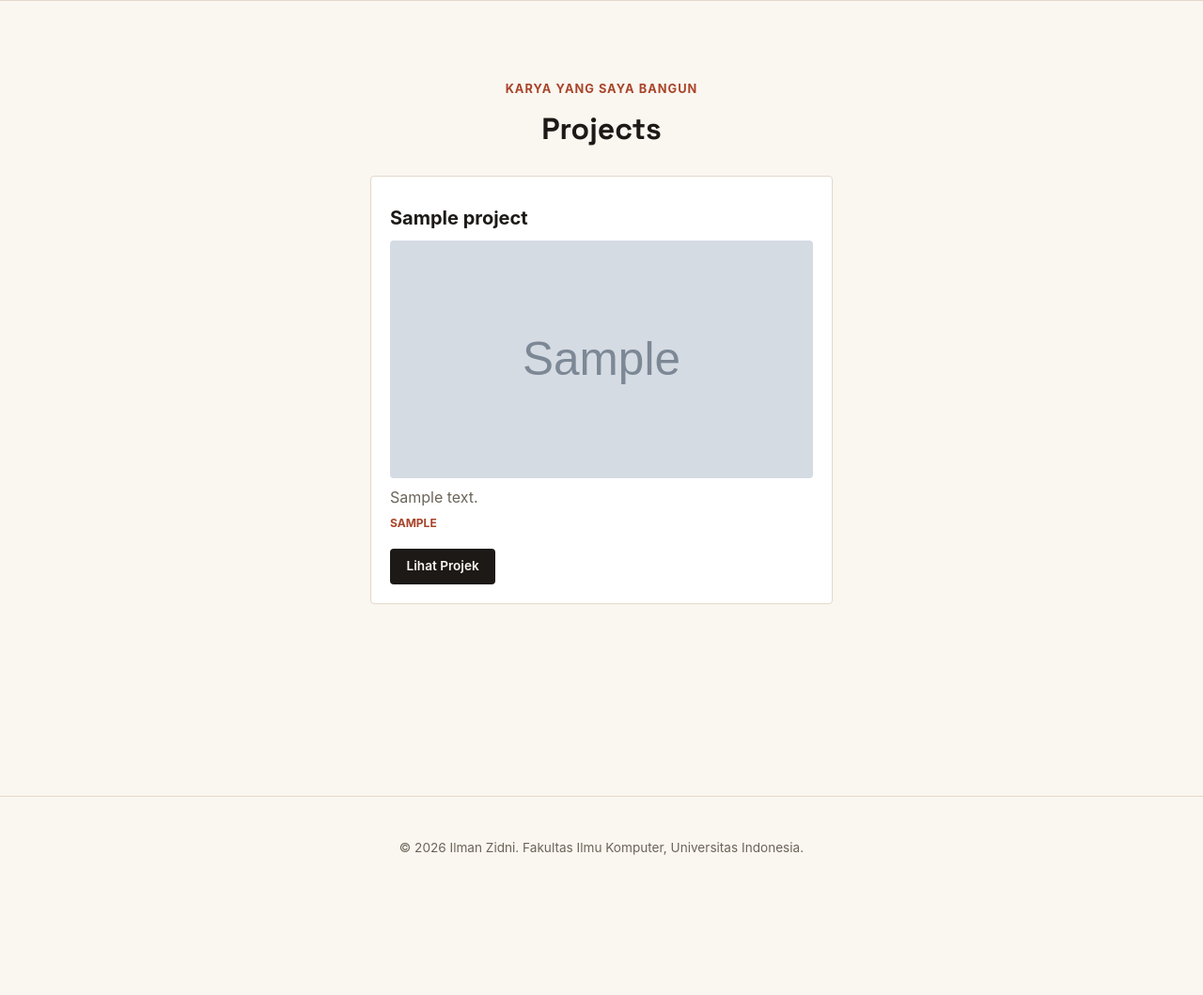
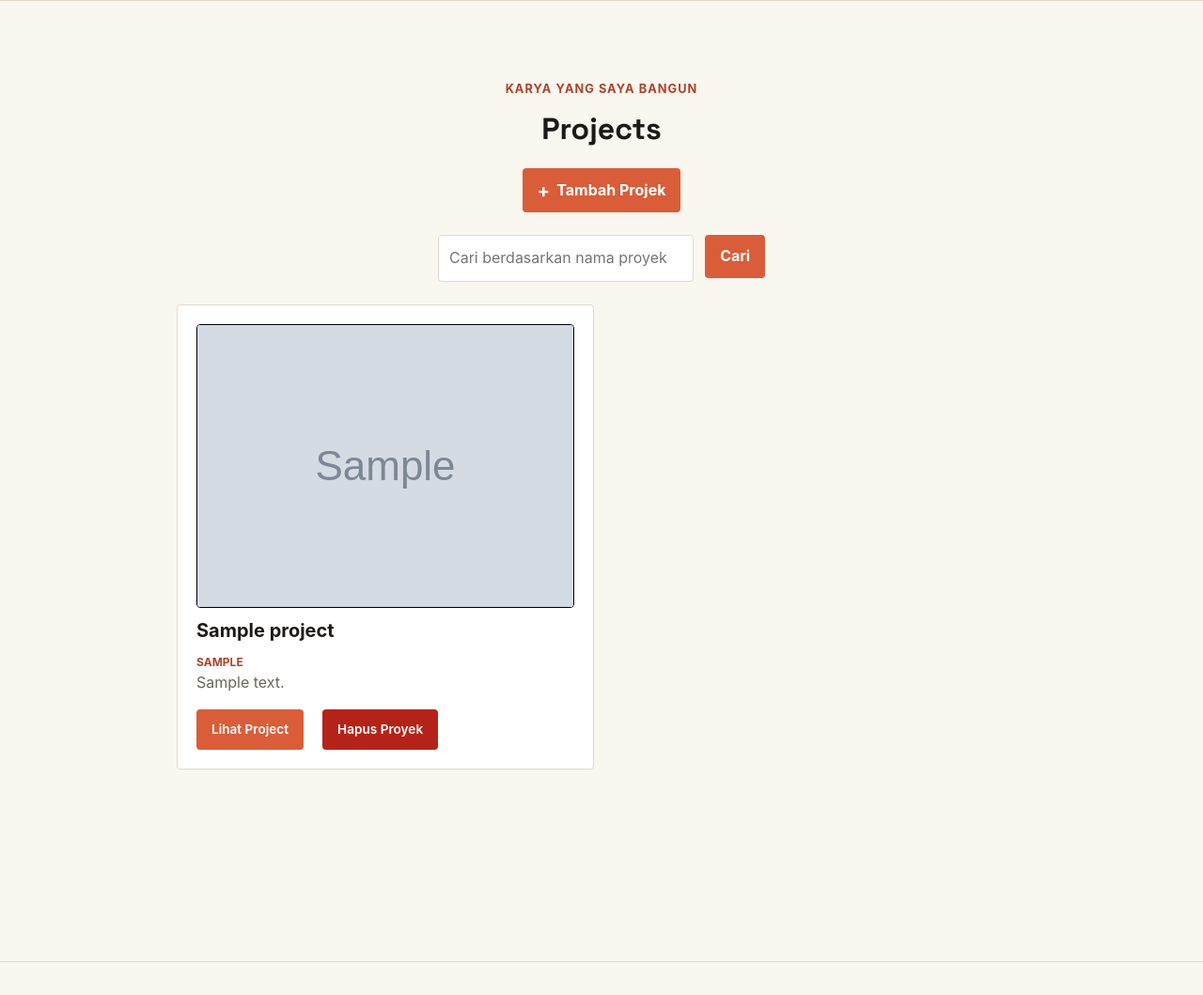
Before and after one commit to ilmanzidnicom/myportofolio, a Django app: page /projects/ in a window 1280 px wide. Shown: the part 74-1133 px from the top of the page at 94% size. Before the commit the page ends 984 px from the top, so only its background shows below. Run offline with Django 5.2, Linux system fonts and the light colour scheme; tables that the repository leaves empty hold one stand-in row (values such as "Sample post"); grey boxes marked "Sample" are stand-in pictures.

Commit message:
feat: Implementasi data delivery dengan JSON, dan memperbarui halaman show_projects

```diff
--- a/main/urls.py
+++ b/main/urls.py
@@ -8,5 +8,7 @@
     path("", show_main, name="show_main"),
     path("experience/", show_experience, name="show_experience"),
     path("projects/", show_projects, name="show_projects"),
+    path("api/projects/", get_projects_json, name="get_projects_json"),
     path("projects/add/", create_project, name="create_project"),
+    path("projects/<uuid:project_id>/delete/", delete_project, name="delete_project")
 ]
--- a/main/views.py
+++ b/main/views.py
@@ -1,5 +1,7 @@
 from django.contrib import messages
-from django.shortcuts import redirect, render
+from django.core import serializers
+from django.http import HttpResponse
+from django.shortcuts import get_object_or_404, redirect, render
 
 from .models import *
 from .forms import *
@@ -28,10 +30,30 @@
     return render(request, "experience.html", global_context | context)
 
 def show_projects(request):
+    json_response = get_projects_json(request)
+
+    projects = serializers.deserialize(
+        "json",
+        json_response.content.decode("utf-8"),
+    )
+    projects = [project.object for project in projects]
+    title_query = request.GET.get("title", "").strip()
+
     context = {
-        "project_list": Project.objects.all(),
+        "project_list": projects,
+        "title_query": title_query,
     }
     return render(request, "project.html", global_context | context)
+
+def get_projects_json(request):
+    title_query = request.GET.get("title", "").strip()
+    projects = Project.objects.all()
+
+    if title_query:
+        projects = projects.filter(title__icontains=title_query)
+
+    projects_json = serializers.serialize("json", projects)
+    return HttpResponse(projects_json, content_type="application/json")
 
 def create_project(request):
     form = ProjectForm(request.POST or None)
@@ -46,3 +68,13 @@
     }
 
     return render(request, "projects_form.html", global_context | context)
+
+def delete_project(request, project_id):
+    project = get_object_or_404(Project, pk=project_id)
+
+    if request.method == "POST":
+        project.delete()
+        messages.success(request, "Project berhasil dihapus!")
+        return redirect("main:show_projects")
+
+    return redirect("main:show_projects")
--- a/static/css/style.css
+++ b/static/css/style.css
@@ -282,17 +282,11 @@
     font-weight: 600;
 }
 
+/* Projects Form */
 .project-form {
     width: 100%;
     max-width: 100%;
     margin-top: 1.5rem;
-}
-
-.project-img {
-    aspect-ratio: 16 / 9;
-    width: 50vw;
-    border-radius: var(--radius);
-    max-width: 450px;
 }
 
 .form-group {
@@ -347,3 +341,210 @@
 .button-secondary {
     background: var(--ink);
 }
+
+/* Projects */
+.project-header {
+    width: 100%;
+    display: flex;
+    align-items: center;
+    gap: 1rem;
+    margin-bottom: 1.5rem;
+    flex-direction: column;
+}
+
+.project-grid {
+    grid-template-columns: repeat(2, minmax(0, 1fr));
+}
+
+.project-grid .experience-card {
+    display: flex;
+    flex-direction: column;
+}
+
+.project-image {
+    display: block;
+    width: 100%;
+    height: auto;
+    border: 1px solid black;
+    border-radius: var(--radius);
+}
+
+.project-header h1 {
+    margin-bottom: 0;
+}
+
+.project-add-button {
+    display: inline-flex;
+    align-items: center;
+    gap: 0.45rem;
+}
+
+.project-add-button span {
+    font-size: 1.25rem;
+    line-height: 1;
+}
+
+.project-search {
+    display: flex;
+    gap: 0.75rem;
+    margin-bottom: 1.5rem;
+}
+
+.project-search__input {
+    width: 100%;
+    min-width: 0;
+    padding: 0.7rem;
+    border: 1px solid var(--line);
+    border-radius: var(--radius);
+    background: #fff;
+    color: var(--ink);
+    font: inherit;
+}
+
+.project-search__input:focus {
+    outline: 2px solid var(--accent);
+    border-color: var(--accent);
+}
+
+.project-actions {
+    display: flex;
+    align-items: center;
+    flex-wrap: wrap;
+    gap: 20px;
+    margin-top: 1rem;
+}
+
+.project-actions .button {
+    font-size: 0.85rem;
+    font-weight: 600;
+}
+
+.project-card-actions {
+    display: flex;
+    flex-direction: column;
+    margin-top: auto;
+}
+
+.hide {
+    display: none !important;
+}
+
+.project-actions .experience-status {
+    margin-top: 0;
+}
+
+.project-delete-modal {
+    display: none;
+    position: fixed;
+    inset: 0;
+    width: 100%;
+    height: 100%;
+    max-width: none;
+    max-height: none;
+    margin: 0;
+    padding: 1rem;
+    border: 0;
+    background: transparent;
+    z-index: 10;
+    align-items: center;
+    justify-content: center;
+}
+
+.project-delete-modal:popover-open {
+    display: flex;
+}
+
+.project-delete-modal__backdrop {
+    position: absolute;
+    inset: 0;
+    width: 100%;
+    height: 100%;
+    border: 0;
+    padding: 0;
+    background: rgba(28, 25, 23, 0.58);
+    cursor: default;
+}
+
+.project-delete-modal__content {
+    position: relative;
+    z-index: 1;
+    width: min(100%, 480px);
+    padding: 1.5rem;
+    background: var(--paper);
+    border: 1px solid var(--line);
+    border-radius: var(--radius);
+    box-shadow: 0 1rem 3rem rgba(28, 25, 23, 0.22);
+}
+
+.project-delete-modal__content h2 {
+    margin: 0 0 0.75rem;
+    font-family:
+        "Space Grotesk",
+        -apple-system,
+        sans-serif;
+    font-size: 1.5rem;
+}
+
+.project-delete-modal__close {
+    position: absolute;
+    top: 1rem;
+    right: 1rem;
+    border: 0;
+    padding: 0;
+    background: transparent;
+    color: var(--text-muted);
+    font-size: 1.8rem;
+    line-height: 1;
+    cursor: pointer;
+}
+
+.project-delete-modal__actions {
+    display: flex;
+    justify-content: flex-end;
+    gap: 0.75rem;
+    margin-top: 1.5rem;
+}
+
+.button-danger {
+    background: #b42318;
+}
+
+@media (max-width: 600px) {
+    .project-header {
+        align-items: flex-start;
+        flex-direction: column;
+    }
+
+    .project-add-button {
+        width: 100%;
+        justify-content: center;
+    }
+
+    .project-search {
+        flex-direction: column;
+    }
+
+    .project-search .button {
+        width: 100%;
+    }
+
+    .project-delete-modal {
+        align-items: flex-end;
+        padding: 0;
+    }
+
+    .project-delete-modal__content {
+        width: 100%;
+        padding: 1.25rem;
+        border-radius: var(--radius) var(--radius) 0 0;
+    }
+
+    .project-delete-modal__actions {
+        flex-direction: column-reverse;
+    }
+
+    .project-delete-modal__actions .button {
+        width: 100%;
+        text-align: center;
+    }
+}
--- /dev/null
+++ b/templates/components/project_delete_modal.html
@@ -0,0 +1,43 @@
+<p class="experience-status">
+    <button type="button"
+            class="button button-danger"
+            popovertarget="delete-project-{{ project.id }}"
+            aria-label="Hapus {{ project.title }}"
+            title="Hapus proyek">
+        Hapus Proyek
+    </button>
+</p>
+<div id="delete-project-{{ project.id }}"
+     class="project-delete-modal"
+     popover="auto"
+     role="dialog"
+     aria-modal="true"
+     aria-labelledby="delete-project-title-{{ project.id }}">
+    <button type="button"
+            class="project-delete-modal__backdrop"
+            popovertarget="delete-project-{{ project.id }}"
+            popovertargetaction="hide"
+            aria-label="Tutup konfirmasi hapus"></button>
+    <div class="project-delete-modal__content">
+        <button type="button"
+                class="project-delete-modal__close"
+                popovertarget="delete-project-{{ project.id }}"
+                popovertargetaction="hide"
+                aria-label="Tutup konfirmasi hapus">×</button>
+        <h2 id="delete-project-title-{{ project.id }}">Hapus Projek?</h2>
+        <p>
+            Apakah Anda yakin ingin menghapus
+            <strong>{{ project.title }}</strong>?
+        </p>
+        <div class="project-delete-modal__actions">
+            <button type="button"
+                    class="button button-secondary"
+                    popovertarget="delete-project-{{ project.id }}"
+                    popovertargetaction="hide">Batal</button>
+            <form method="post" action="{% url 'main:delete_project' project.id %}">
+                {% csrf_token %}
+                <button type="submit" class="button button-danger">Ya, Hapus</button>
+            </form>
+        </div>
+    </div>
+</div>
--- a/templates/project.html
+++ b/templates/project.html
@@ -4,28 +4,52 @@
 {% block main %}
 <section class="experience-section" id="experience">
     <div class="container" style="flex-direction: column;">
-    <p class="section-kicker">Karya yang saya bangun</p>
-    <h1>Projects</h1>
-
-        <div class="experience-grid">
+        <p class="section-kicker">Karya yang saya bangun</p>
+        <div class="project-header">
+            <h1>Projects</h1>
+            <a href="{% url 'main:create_project' %}"
+                class="button project-add-button">
+                <span aria-hidden="true">+</span>
+                Tambah Projek
+            </a>
+        </div>
+        <form method="get"
+                action="{% url 'main:show_projects' %}"
+                class="project-search">
+            <input type="search"
+                    name="title"
+                    value="{{ title_query }}"
+                    placeholder="Cari berdasarkan nama proyek"
+                    class="project-search__input"
+                    aria-label="Cari berdasarkan nama proyek">
+            <button type="submit" class="button">Cari</button>
+        </form>
+        <div class="experience-grid project-grid">
             {% for project in project_list %}
                 <article class="experience-card">
+                    {% if project.project_image_url %}
+                        <img src="{{ project.project_image_url }}"
+                                alt="Gambar {{ project.title }}"
+                                class="project-image">
+                    {% endif %}
                     <h2>{{ project.title }}</h2>
-                    {% if project.project_image_url %}
-                        <img class="project-img" src="{{ project.project_image_url }}">
-                    {% endif %}
+                    <span class="experience-category">{{ project.tech_stack }}</span>
                     <p class="experience-description">{{ project.description }}</p>
-                    <span class="experience-category">{{ project.tech_stack }}</span>
-                    {% if project.project_url %}
-                        <p class="experience-status">
-                            <a class="social-link" href="{{ project.project_url }}">Lihat Projek</a>
-                        </p>
-                    {% endif %}
+                    <div class="project-card-actions">
+                        <div class="project-actions">
+                            {% if project.project_url %}
+                                <a href="{{ project.project_url }}" class="button">Lihat Project</a>
+                            {% endif %}
+                            {% include "components/project_delete_modal.html" with project=project %}
+                        </div>
+                    </div>
                 </article>
             {% empty %}
-                <p class="empty-state">
-                    Belum ada proyek yang ditambahkan.
-                </p>
+                {% if title_query %}
+                    <p class="empty-state">Tidak ada proyek dengan nama tersebut.</p>
+                {% else %}
+                    <p class="empty-state">Belum ada proyek yang ditambahkan.</p>
+                {% endif %}
             {% endfor %}
         </div>
     </div>
```
